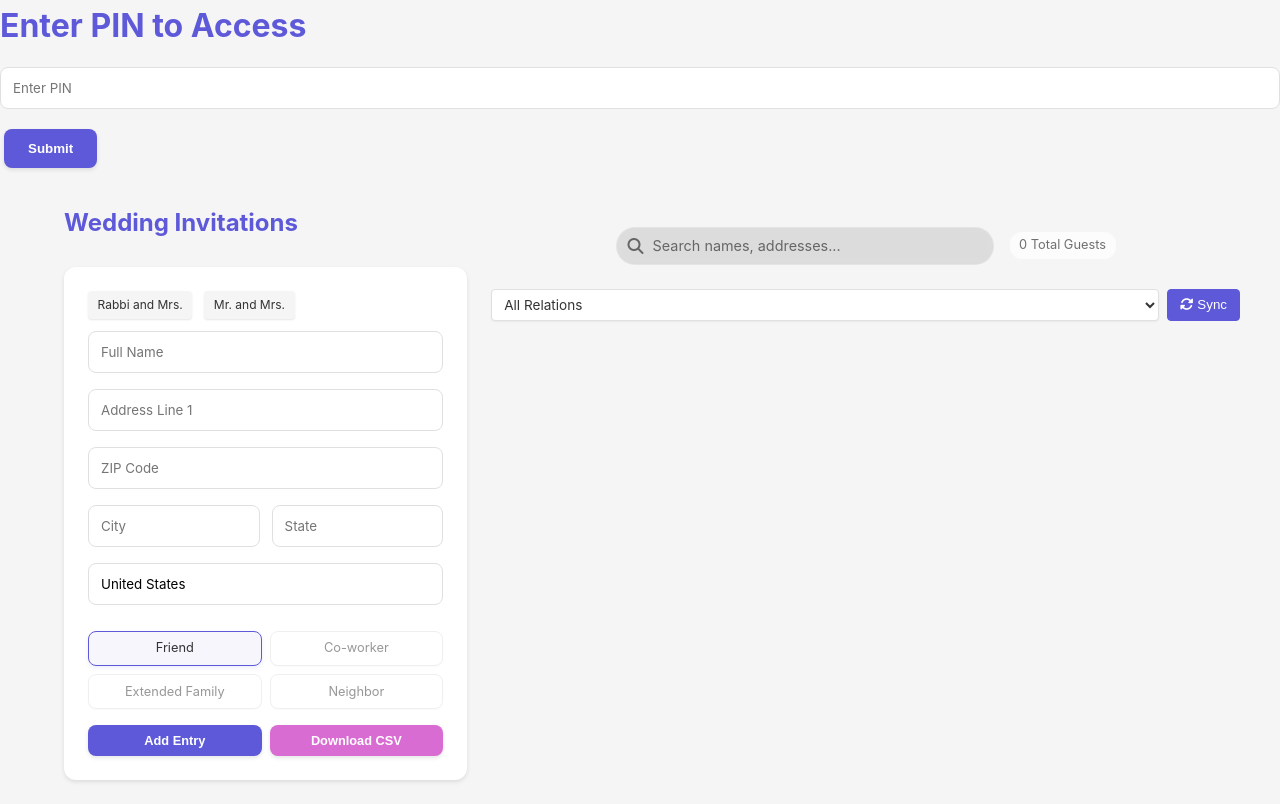
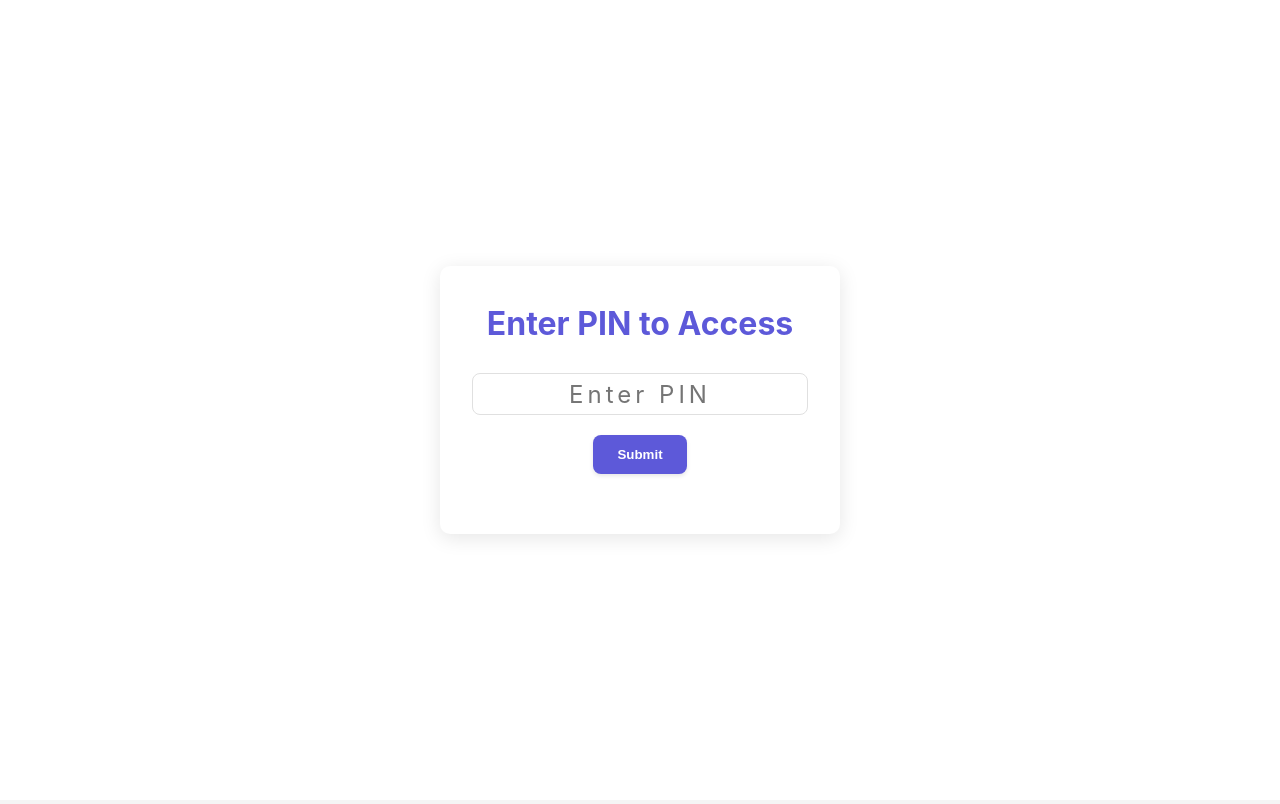
Before and after one commit to Rafibarides/wedding-invitation-csv, a plain HTML site: page index.html in a window 1280 px wide. Drawn offline with Linux system fonts and the light colour scheme; no server answers.

Commit message:
password protected

```diff
--- a/index.html
+++ b/index.html
@@ -9,7 +9,7 @@
     <link rel="icon" href="favicon.png" type="image/png">
 </head>
 <body>
-    <!-- Add PIN overlay at the beginning of the body -->
+    <!-- Update the PIN overlay to use a proper hiding mechanism -->
     <div id="pinOverlay" class="pin-overlay">
         <div class="pin-container">
             <h2>Enter PIN to Access</h2>
@@ -19,6 +19,8 @@
         </div>
     </div>
 
+    <!-- Wrap all content in a container that's initially hidden -->
+    <div id="appContent" class="app-content" style="display: none;">
         <div class="container">
             <div class="top-header">
                 <h2 class="mt-3 mb-3">Wedding Invitations</h2>
@@ -122,6 +124,7 @@
             </div>
         </div>
 
+        <!-- Envelope Modal -->
         <div id="envelopeModal" class="envelope-modal" style="display: none;">
             <div class="envelope-container">
                 <img src="envelope.png" alt="Envelope" class="envelope-img">
@@ -132,7 +135,7 @@
             </div>
         </div>
 
-    <!-- Add this after your envelope modal -->
+        <!-- Detail Modal -->
         <div id="detailModal" class="detail-modal" style="display: none;">
             <div class="detail-container">
                 <h3 id="modalTitle">Entry Details</h3>
@@ -147,6 +150,7 @@
                 </button>
             </div>
         </div>
+    </div>
 
     <script>
         // PIN protection
@@ -157,7 +161,13 @@
         function checkPinVerification() {
             const isPinVerified = localStorage.getItem(PIN_STORAGE_KEY);
             if (isPinVerified === "true") {
+                // Show the application content
                 document.getElementById("pinOverlay").style.display = "none";
+                document.getElementById("appContent").style.display = "block";
+            } else {
+                // Keep the app content hidden
+                document.getElementById("pinOverlay").style.display = "flex";
+                document.getElementById("appContent").style.display = "none";
             }
         }
 
@@ -169,8 +179,9 @@
             if (pinInput === CORRECT_PIN) {
                 // Store verification in localStorage
                 localStorage.setItem(PIN_STORAGE_KEY, "true");
-                // Hide the overlay
+                // Hide the overlay and show the app content
                 document.getElementById("pinOverlay").style.display = "none";
+                document.getElementById("appContent").style.display = "block";
                 // Clear the input
                 document.getElementById("pinInput").value = "";
                 pinError.textContent = "";
--- a/styles.css
+++ b/styles.css
@@ -887,3 +887,50 @@ table tr:hover td {
 .detail-modal .close-modal i {
   font-size: 0.8rem; /* Smaller icon */
 }
+
+/* Update PIN overlay styles for better security */
+.pin-overlay {
+  position: fixed;
+  top: 0;
+  left: 0;
+  width: 100%;
+  height: 100%;
+  background-color: var(--white);
+  display: flex;
+  justify-content: center;
+  align-items: center;
+  z-index: 2000; /* Higher than any other element */
+}
+
+.pin-container {
+  background-color: var(--white);
+  padding: 2rem;
+  border-radius: 10px;
+  box-shadow: 0 4px 20px rgba(0, 0, 0, 0.1);
+  text-align: center;
+  max-width: 400px;
+  width: 90%;
+}
+
+.pin-container h2 {
+  color: var(--purple);
+  margin-bottom: 1.5rem;
+}
+
+.pin-container input {
+  text-align: center;
+  letter-spacing: 0.25rem;
+  font-size: 1.5rem;
+  margin-bottom: 1rem;
+}
+
+.pin-error {
+  color: #ff4d4d;
+  margin-top: 1rem;
+  font-size: 0.9rem;
+}
+
+/* Style for the app content container */
+.app-content {
+  min-height: 100vh;
+}
```
Lines whose indentation alone changed are shown as unchanged.
